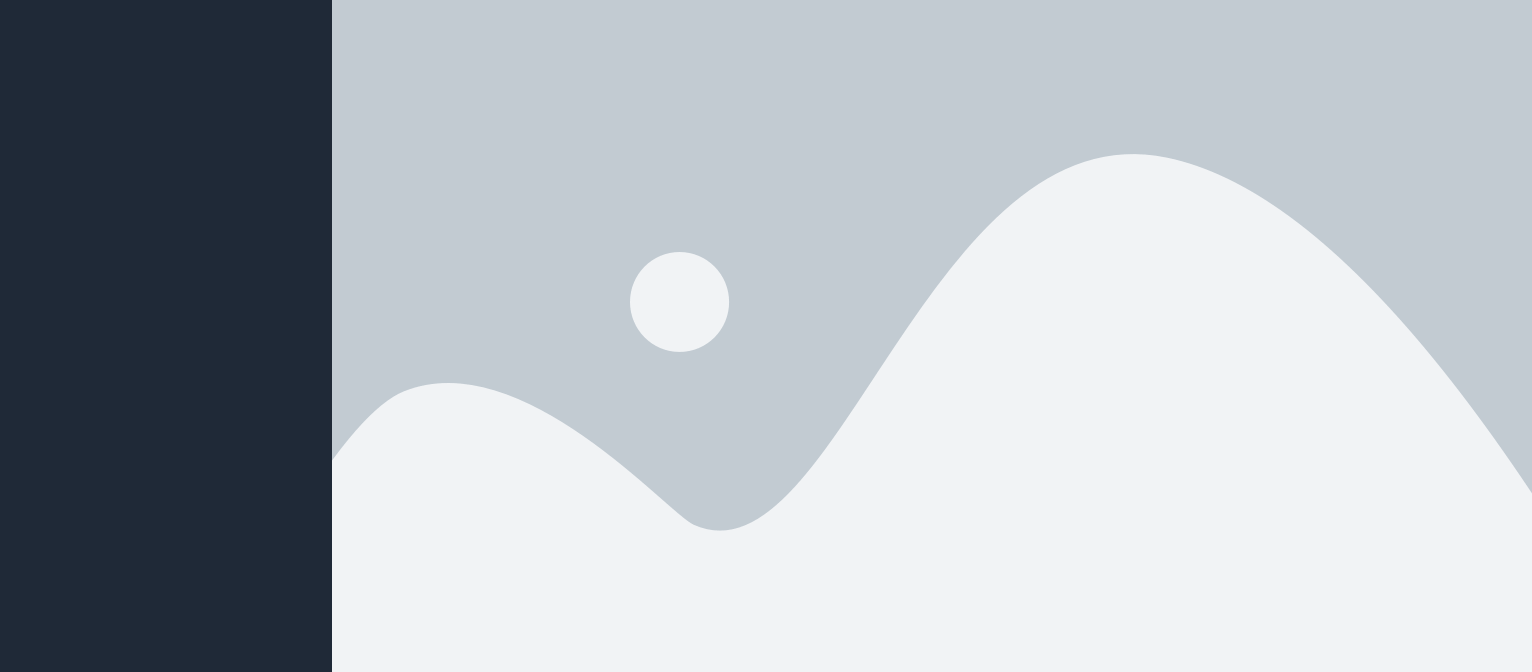
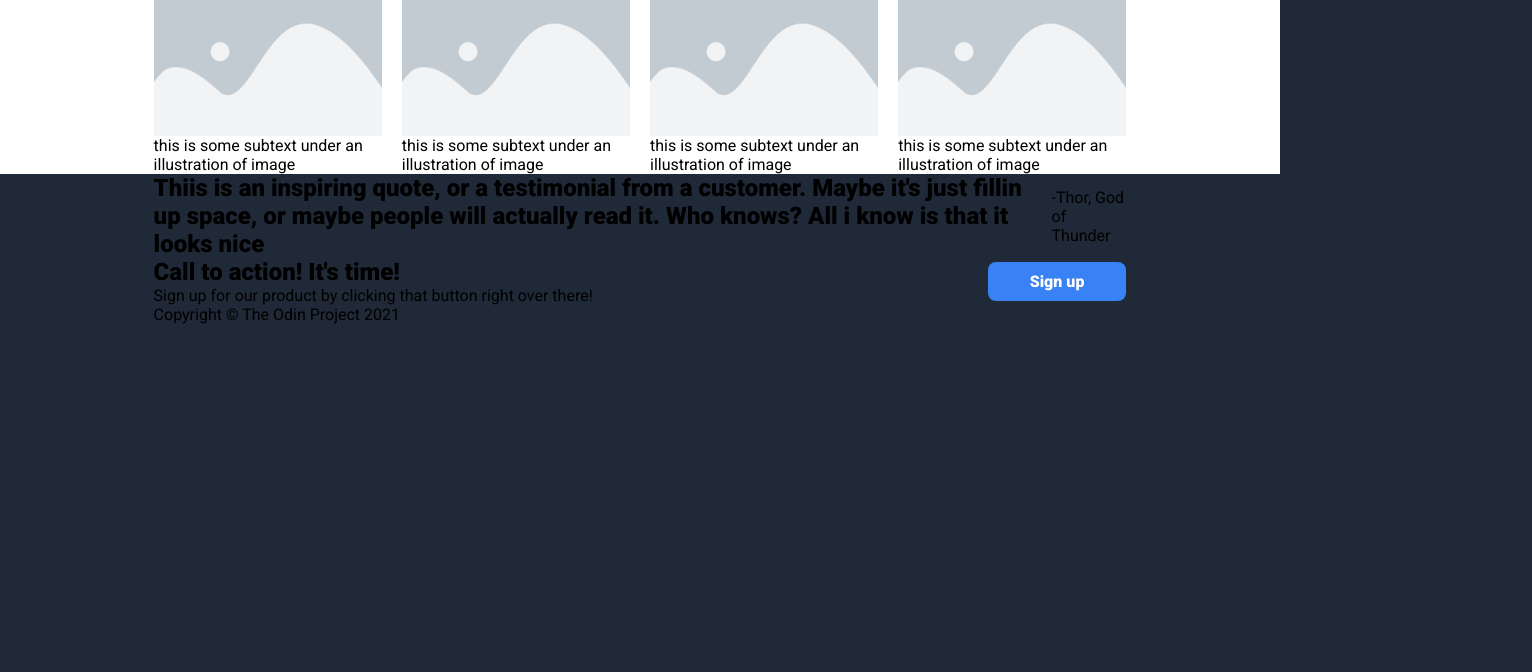
Before and after one commit to Bokeron8/odin_project, a plain HTML site: page css-exercises/flex/project-landing-page/html/index.html in a window 1280 px wide. Shown: the part 428-1100 px from the top of the page, 1532 px wide, since content can reach past the window. After the commit the page ends 800 px from the top, so only its background shows below. Drawn offline with Linux system fonts and the light colour scheme.

Commit message:
Modify 'index.html' and 'style.css' Setup random information

```diff
--- a/css-exercises/flex/project-landing-page/css/style.css
+++ b/css-exercises/flex/project-landing-page/css/style.css
@@ -69,3 +69,22 @@ header{
     font-size: 16px;
     cursor: pointer;
 }
+.second-part{
+    background-color: white;
+}
+.random-info{
+    display: flex;
+    flex-direction: column;
+}
+.cards{
+    display: flex;
+    justify-content: space-between;
+    gap: 20px;
+}
+.card{
+    display: flex;
+    flex-direction: column;
+}
+.card-img{
+    width: 100%;
+}
--- a/css-exercises/flex/project-landing-page/html/index.html
+++ b/css-exercises/flex/project-landing-page/html/index.html
@@ -31,6 +31,7 @@
             </div>
             <img src="../src/placeholder.png" alt="" class="placeholder-image">
         </div>
+        <div class="second-part">
             <div class="container random-info">
                 <h1 class="info-header">Some random information.</h1>
                 <div class="cards">
@@ -49,6 +50,7 @@
                     <div class="card">
                         <img src="../src/placeholder.png" class="card-img">
                         <p class="card-img-subtext">this is some subtext under an illustration of image</p>
+                    </div>
                 </div>
             </div>
         </div>
```
Lines whose indentation alone changed are shown as unchanged.
